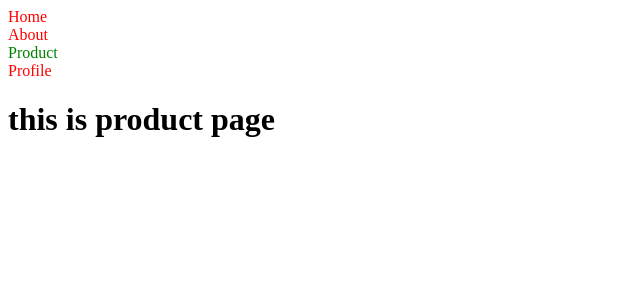
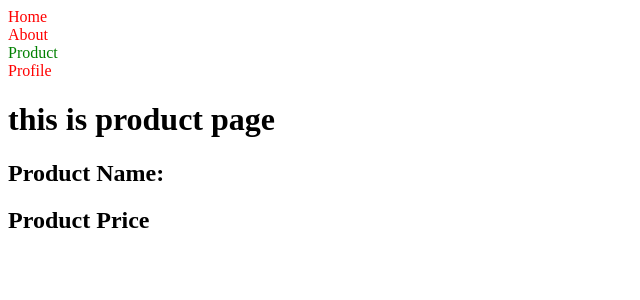
Before and after one commit to Ahasan-16/next.js, a Next.js app: page /product in a window 1280 px wide. Shown: the top 300 px of the page, without its empty margins (0-640 px from the left). Built offline with nearby package versions, Linux system fonts and the light colour scheme.

Commit message:
link component query

```diff
--- a/app/product/page.js
+++ b/app/product/page.js
@@ -1,11 +1,13 @@
 import React from 'react';
 import Menu from "@/components/menu";
 
-const Page = () => {
+const Page = ({searchParams}) => {
     return (
         <div>
             <Menu/>
             <h1>this is product page</h1>
+            <h2>Product Name:{searchParams.name}</h2>
+            <h2>Product Price{searchParams.price}</h2>
         </div>
     );
 };
--- a/components/menu.js
+++ b/components/menu.js
@@ -8,10 +8,12 @@ const Menu = () => {
     let pathname = usePathname();
     return (
         <div>
-            <Link className={pathname==='/'?"active-link":"pending-link"} href='/'>Home</Link><br/>
-            <Link className={pathname==='/about'?"active-link":"pending-link"} href='/about'>About</Link><br/>
-            <Link className={pathname==='/product'?"active-link":"pending-link"} href='/product'>Product</Link><br/>
-            <Link className={pathname==='/profile'?"active-link":"pending-link"} href='/profile'>Profile</Link>
+            <Link className={pathname==='/'?"active-link":"pending-link"}  href='/'>Home</Link><br/>
+            <Link className={pathname==='/about'?"active-link":"pending-link"}  href='/about'>About</Link><br/>
+            <Link className={pathname==='/product'?"active-link":"pending-link"}
+                  href={{pathname:'/product',query:{name:"apple",price:"180k"}}}
+            >Product</Link><br/>
+            <Link className={pathname==='/profile'?"active-link":"pending-link"}   href='/profile'>Profile</Link>
         </div>
     );
 };
```
